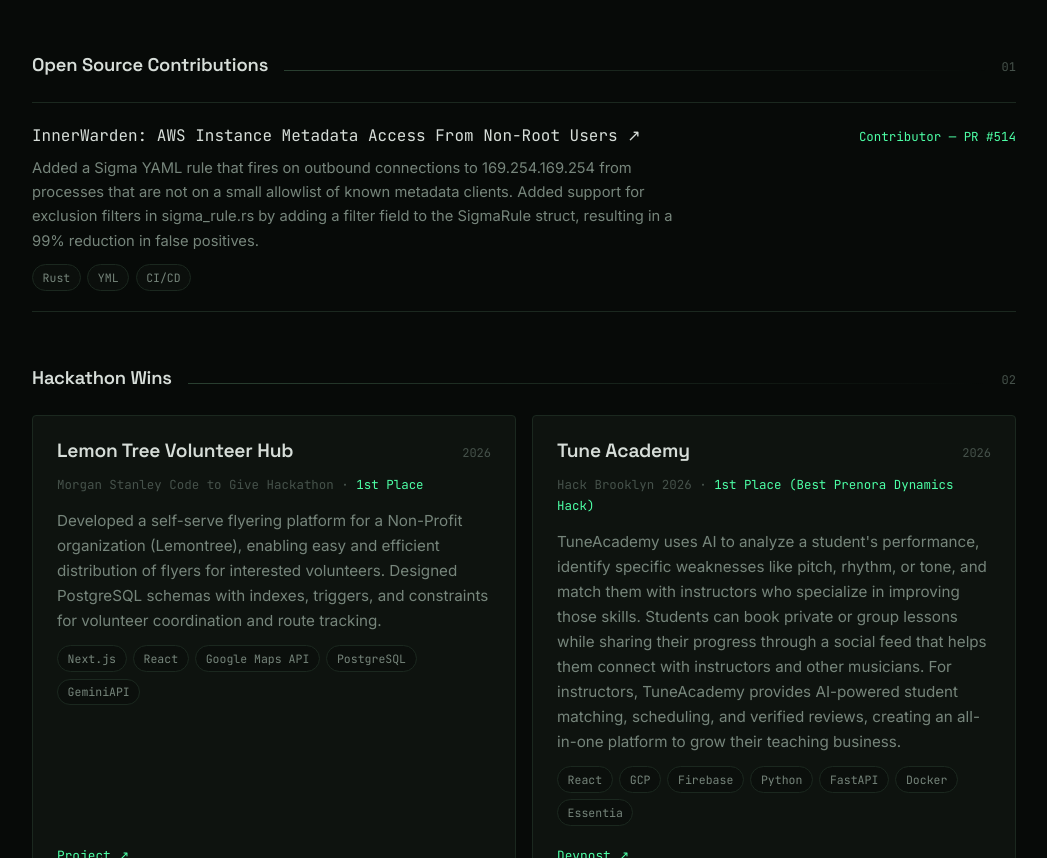
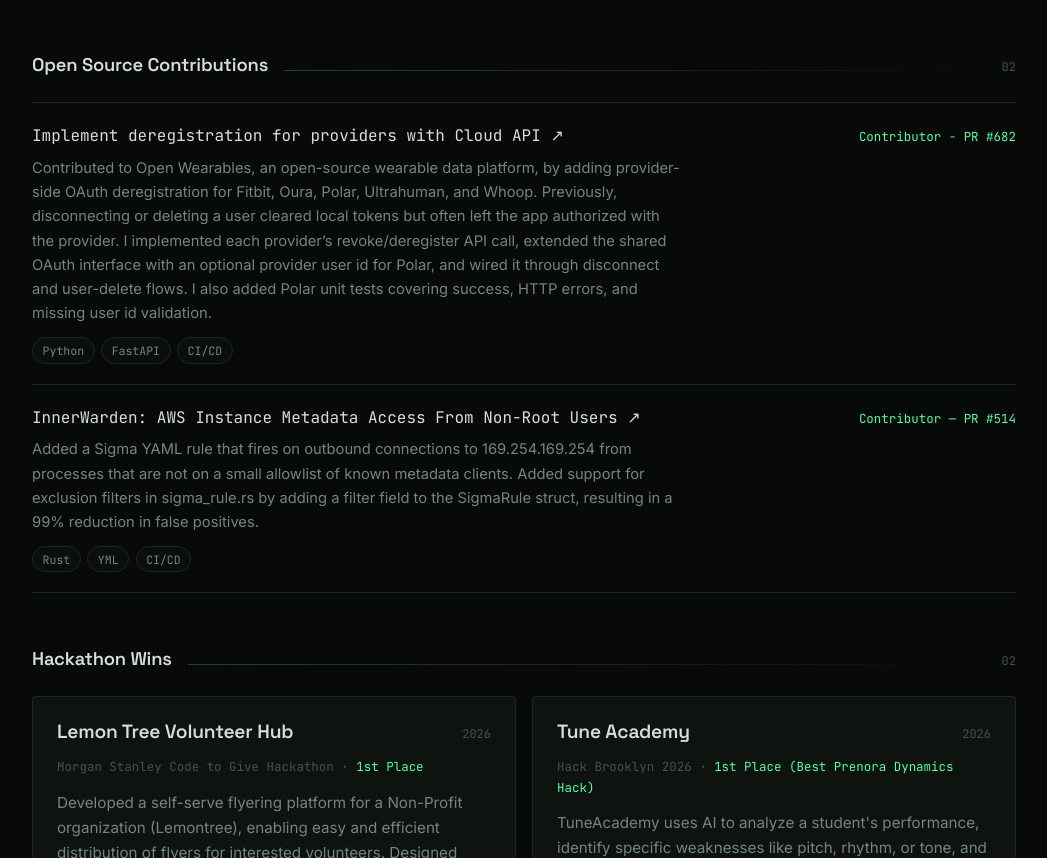
Before and after one commit to jtega149/Portfoilio, a React (Vite) app: page /projects in a window 1280 px wide. Shown: the part 1444-2302 px from the top of the page, without its empty margins (116-1163 px from the left). Built offline with nearby package versions, Linux system fonts and the light colour scheme.

Commit message:
Add open source contribution from openwearables

```diff
--- a/src/data/projects.ts
+++ b/src/data/projects.ts
@@ -89,6 +89,14 @@
 
 export const openSourceContributions: OpenSourceContribution[] = [
   {
+    id: "openwearables",
+    project: "Implement deregistration for providers with Cloud API",
+    url: "https://github.com/the-momentum/open-wearables/pull/1320",
+    role: "Contributor - PR #682",
+    description: "Contributed to Open Wearables, an open-source wearable data platform, by adding provider-side OAuth deregistration for Fitbit, Oura, Polar, Ultrahuman, and Whoop. Previously, disconnecting or deleting a user cleared local tokens but often left the app authorized with the provider. I implemented each provider’s revoke/deregister API call, extended the shared OAuth interface with an optional provider user id for Polar, and wired it through disconnect and user-delete flows. I also added Polar unit tests covering success, HTTP errors, and missing user id validation.",
+    tech: ["Python", "FastAPI", "CI/CD"]
+  },
+  {
     id: "innerwarden",
     project: "InnerWarden: AWS Instance Metadata Access From Non-Root Users",
     url: "https://github.com/InnerWarden/innerwarden/pull/1130",
```
